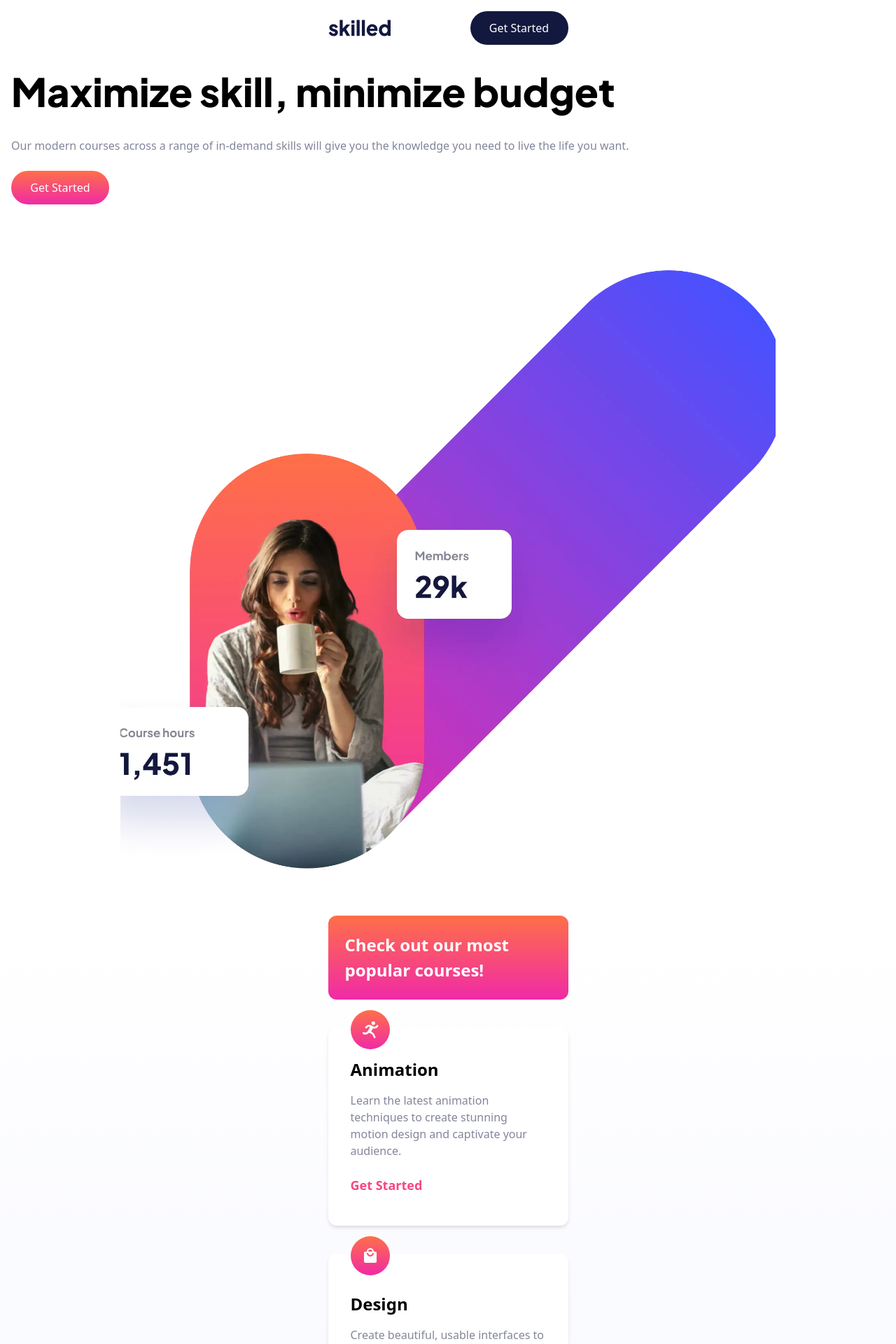
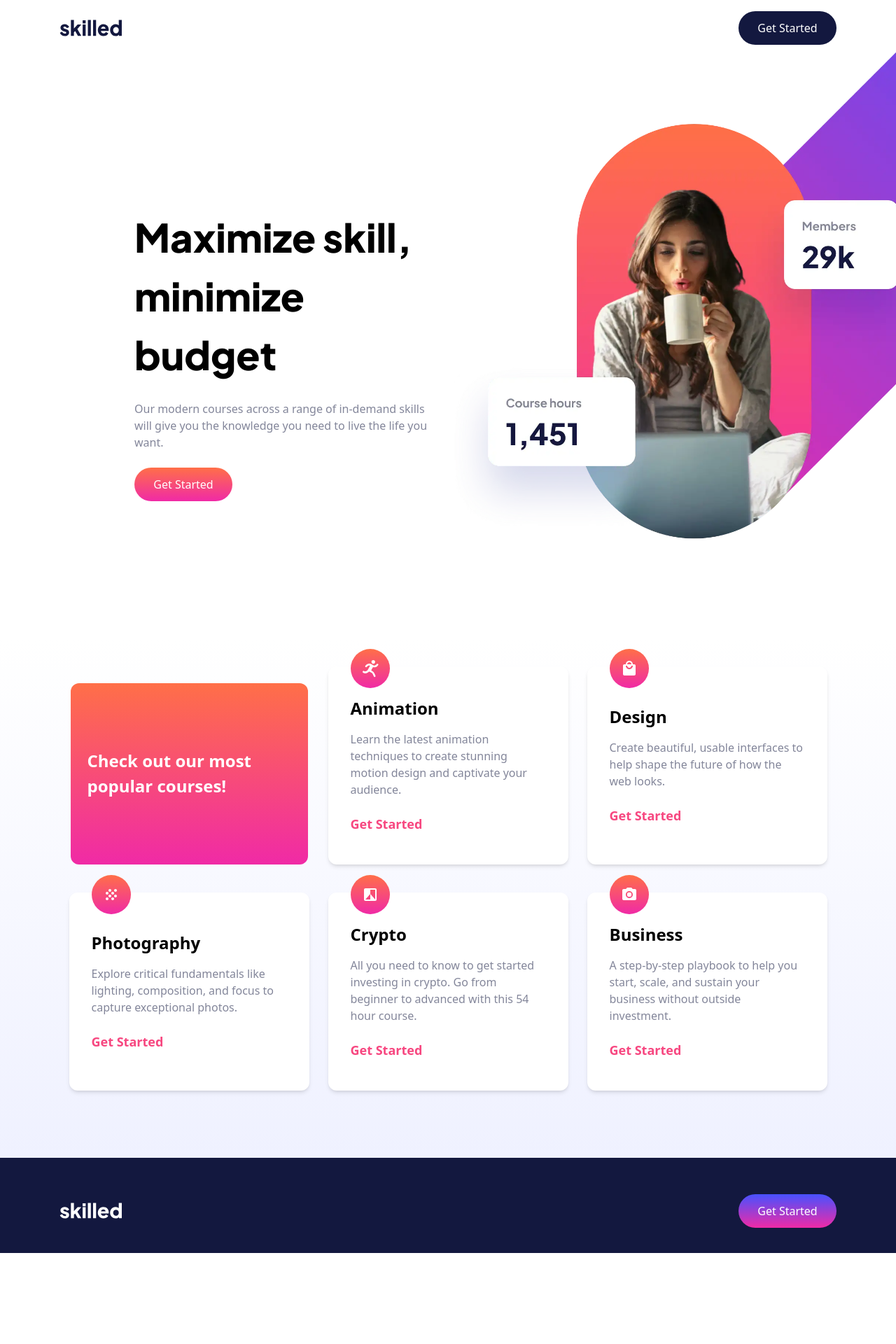
Before and after one commit to reactaleks/skilled-elearning-landing-page-nextjs, a Next.js app: page / in a window 1280 px wide. Shown: the top 1920 px of the page at 70% size. After the commit the page ends 1790 px from the top, so only its background shows below. Built offline with nearby package versions, Linux system fonts and the light colour scheme.

Commit message:
Adding responsive layout for tablet, and desktop. - Change location of nav element to be inside hero component

```diff
--- a/app/layout.tsx
+++ b/app/layout.tsx
@@ -13,7 +13,7 @@ export default function RootLayout({
 }>) {
   return (
     <html lang="en">
-      <body>{children}</body>
+      <body className="w-screen min-h-screen">{children}</body>
     </html>
   );
 }
--- a/app/page.tsx
+++ b/app/page.tsx
@@ -1,13 +1,11 @@
-import NavComponent from "@/components/NavComponent";
 import FooterComponent from "@/components/FooterComponent";
 import HeroComponent from "@/components/HeroComponent";
 import FeatureSectionComponent from "@/components/FeatureSectionComponent";
 
 export default function Home() {
   return (
-    <div className="container">
-      <NavComponent/>
-      <main>
+    <div className="container w-screen min-h-screen flex flex-col justify-between">
+      <main className="w-screen">
         <HeroComponent/>
         <FeatureSectionComponent/>
       </main>
--- a/components/CallToActionComponent.tsx
+++ b/components/CallToActionComponent.tsx
@@ -5,7 +5,8 @@ interface Props {
 
 export default function CallToActionComponent({callToActionText}:Props) {
         return (
-            <div className="flex items-center mx-auto w-[343px] h-[120px] text-white bg-gradient-to-t from-gradient-pink to-gradient-orange p-6 rounded-xl">
+            <div className="flex items-center mx-auto w-[343px] h-[120px] text-white bg-gradient-to-t from-gradient-pink to-gradient-orange p-6 rounded-xl
+            md:h-[259px] md:w-[339px] md:mt-16">
                 <h2 className="text-[24px] font-bold">Check out our most popular courses!</h2>
             </div>
         )
--- a/components/FeatureSectionComponent.tsx
+++ b/components/FeatureSectionComponent.tsx
@@ -1,20 +1,49 @@
-import FeatureComponent from "./FeatureComponent"
-import CallToActionComponent from "./CallToActionComponent"
-import iconAnimation from "../public/assets/icon-animation.svg"
-import iconBusiness from "../public/assets/icon-business.svg"
-import iconCrypto from "../public/assets/icon-crypto.svg"
-import iconDesign from "../public/assets/icon-design.svg"
-import iconPhotography from "../public/assets/icon-photography.svg"
+import FeatureComponent from "./FeatureComponent";
+import CallToActionComponent from "./CallToActionComponent";
+import iconAnimation from "../public/assets/icon-animation.svg";
+import iconBusiness from "../public/assets/icon-business.svg";
+import iconCrypto from "../public/assets/icon-crypto.svg";
+import iconDesign from "../public/assets/icon-design.svg";
+import iconPhotography from "../public/assets/icon-photography.svg";
 
 export default function FeatureSectionComponent() {
-    return (
-        <div className="bg-gradient-to-t from-[#EFF1FF] via-95% pb-24">
-            <CallToActionComponent callToActionText='Check out our most popular courses!'/>
-            <FeatureComponent featureImage={iconAnimation} featureTitle='Animation' featureText='Learn the latest animation techniques to create stunning motion design and captivate your audience.'/>
-            <FeatureComponent featureImage={iconBusiness} featureTitle='Design' featureText='Create beautiful, usable interfaces to help shape the future of how the web looks.'/>
-            <FeatureComponent featureImage={iconCrypto} featureTitle='Photography' featureText='Explore critical fundamentals like lighting, composition, and focus to capture exceptional photos.'/>
-            <FeatureComponent featureImage={iconDesign} featureTitle='Crypto' featureText='All you need to know to get started investing in crypto. Go from beginner to advanced with this 54 hour course.'/>
-            <FeatureComponent featureImage={iconPhotography} featureTitle='Business' featureText='A step-by-step playbook to help you start, scale, and sustain your business without outside investment.'/>
-        </div>
-    )
+  return (
+    <div
+      className="bg-gradient-to-t from-[#EFF1FF] via-95% pb-24
+        w-screen
+
+        "
+    >
+      <div className="md:grid md:grid-cols-2
+        md:w-[689px] md:mx-auto
+        lg:grid-cols-3 lg:w-[1110px] lg:mx-auto">
+        <CallToActionComponent callToActionText="Check out our most popular courses!" />
+        <FeatureComponent
+          featureImage={iconAnimation}
+          featureTitle="Animation"
+          featureText="Learn the latest animation techniques to create stunning motion design and captivate your audience."
+        />
+        <FeatureComponent
+          featureImage={iconBusiness}
+          featureTitle="Design"
+          featureText="Create beautiful, usable interfaces to help shape the future of how the web looks."
+        />
+        <FeatureComponent
+          featureImage={iconCrypto}
+          featureTitle="Photography"
+          featureText="Explore critical fundamentals like lighting, composition, and focus to capture exceptional photos."
+        />
+        <FeatureComponent
+          featureImage={iconDesign}
+          featureTitle="Crypto"
+          featureText="All you need to know to get started investing in crypto. Go from beginner to advanced with this 54 hour course."
+        />
+        <FeatureComponent
+          featureImage={iconPhotography}
+          featureTitle="Business"
+          featureText="A step-by-step playbook to help you start, scale, and sustain your business without outside investment."
+        />
+      </div>
+    </div>
+  );
 }
--- a/components/FooterComponent.tsx
+++ b/components/FooterComponent.tsx
@@ -2,8 +2,9 @@ import LogoComponent from "./LogoComponent";
 import ButtonComponent from "./ButtonComponent";
 export default function FooterComponent() {
   return (
-    <footer>
-      <div className="flex flex-row justify-between items-center bg-dark-blue h-[120px] p-4">
+    <footer className="flex justify-center w-screen bg-dark-blue">
+      <div className=" flex flex-row justify-between items-center w-[343px] h-[120px]  mt-4
+      md:w-[689px] lg:w-[1110px]">
         <LogoComponent logotype="light" logoWidth={89} logoHeight={35} />
         <ButtonComponent buttonType="footer" />
       </div>
--- a/components/HeroComponent.tsx
+++ b/components/HeroComponent.tsx
@@ -1,10 +1,13 @@
 import ButtonComponent from "./ButtonComponent";
 import HeroImageComponent from "./HeroImageComponent";
+import NavComponent from "./NavComponent";
 
 export default function HeroComponent() {
   return (
-    <>
-      <div className="flex flex-col px-4">
+    <div className="overflow-visible ">
+      <NavComponent />
+      <div className="lg:mx-auto md:overflow-hidden md:grid md:grid-cols-2  lg:overflow-visible">
+        <div className="flex flex-col px-4 py-16 md:pl-12 md:mt-12 lg:-ml-6 lg:mt-52 xl:ml-36">
           <h1 className="text-[40px] lg:text-[56px] font-jakarta font-extrabold mt-6">
             Maximize skill, minimize budget
           </h1>
@@ -16,9 +19,10 @@ export default function HeroComponent() {
             <ButtonComponent buttonType="hero" />
           </div>
         </div>
-      <div className="flex justify-center mt-6">
-        <HeroImageComponent/>
+        <div className="flex md:justify-center lg:justify-end mt-6 lg:-mt-20">
+          <HeroImageComponent />
         </div>
-    </>
+      </div>
+    </div>
   );
 }
--- a/components/HeroImageComponent.tsx
+++ b/components/HeroImageComponent.tsx
@@ -4,10 +4,12 @@ export default function HeroImageComponent() {
 
     return (
         <div className="
+        bg-no-repeat
         bg-hero-image-mobile h-[400px] w-[400px]
         md:bg-hero-image-tablet md:h-[640.71px] md:w-[640px]
         lg:bg-hero-image-desktop lg:h-[991.63px] lg:w-[936.92px]
         bg-cover bg-center
+        md:bg-[left_top_-75px]
         "></div>
     )
 
--- a/components/NavComponent.tsx
+++ b/components/NavComponent.tsx
@@ -3,8 +3,9 @@ import ButtonComponent from "./ButtonComponent";
 
 export default function NavComponent() {
   return (
-    <nav className="flex justify-center">
-      <div className="flex flex-row justify-between items-center w-[343px] h-[48px] mt-4">
+    <nav className="flex justify-center w-screen absolute">
+      <div className="flex flex-row justify-between items-center w-[343px] h-[48px] mt-4
+      md:w-[689px] lg:w-[1110px]">
         <LogoComponent logotype="dark" logoWidth={89} logoHeight={35} />
         <ButtonComponent buttonType="nav" />
       </div>
```
Lines whose indentation alone changed are shown as unchanged.
